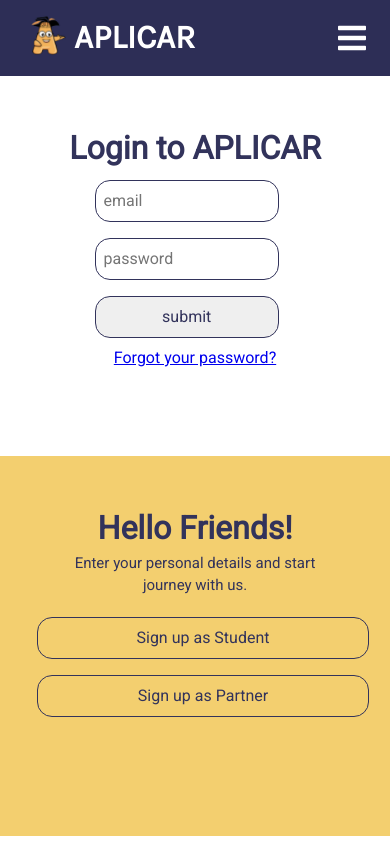
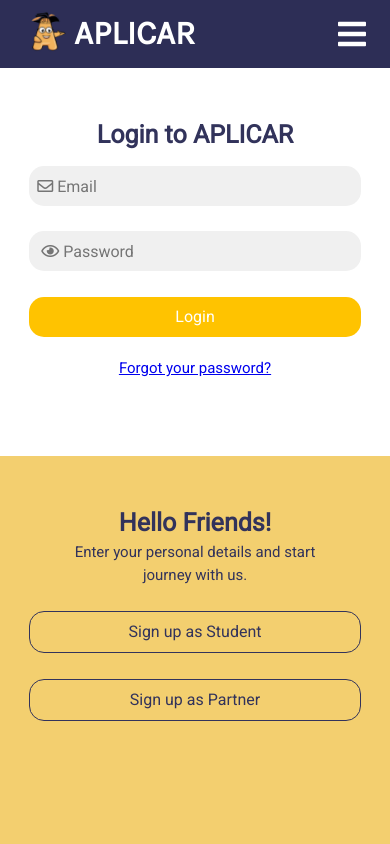
Before and after one commit to amyoulton/intership_application, a plain HTML site: page assets/index.html in a window 390 px wide. Drawn offline with Linux system fonts and the light colour scheme.

Commit message:
finished mobile first styling without hamburger functionality

```diff
--- a/assets/index.html
+++ b/assets/index.html
@@ -25,13 +25,13 @@
            <h1 class="card__title">Login to APLICAR</h1>
            <form action="#" class="card__form">
                 <div class="card__input">
-                   <input type="email" name="email" placeholder="email" class="card__button">
+                   <input type="text" name="email" placeholder="&#xf0e0; Email" class="card__button card__button--input fontAwesome ">
                 </div>
                 <div class="card__input">
-                    <input type="password" name="password" placeholder="password" class="card__button">
+                    <input type="password" name="password" placeholder=" &#xf06e; Password" class="card__button card__button--input fontAwesome">
                 </div>
                 <div class="card__input">
-                    <input type="submit" value="submit" class="card__button">
+                    <input type="submit" value="Login" class="card__button card__button--login">
                 </div>
            </form>
            <span class="card__link">
--- a/assets/styles.css
+++ b/assets/styles.css
@@ -5,7 +5,7 @@
   display: flex;
   justify-content: space-between;
   background-color: #2d2e56;
-  height: 9vh;
+  height: 8vh;
   padding-left: 1.5em;
   padding-right: 1.5em;
   align-items: center;
@@ -37,9 +37,17 @@
   padding-top: 3em;
   width: 100%;
   align-items: center;
-  height: 45vh;
+  height: 46vh;
   font-family: 'Roboto', sans-serif;
   color: #32335b;
+}
+
+.card__form {
+  display: flex;
+  flex-direction: column;
+  align-items: center;
+  font-family: 'Roboto', sans-serif;
+  width: 100%;
 }
 
 .card__heading {
@@ -48,21 +56,49 @@
   margin-bottom: 0.8em;
 }
 
+.card__title {
+  font-size: 25px;
+}
+
 .card--info {
   background-color: #f3cf6f;
   text-align: center;
 }
 
 .card__input {
-  width: 85%;
+  width: 100%;
   text-align: center;
 }
 
 .card__button {
   padding: 0.5em;
-  margin: 0.5em;
-  width: 100%;
+  margin: 0.8em;
+  width: 85%;
   border-radius: 15px;
   color: #32335b;
   border: thin solid #32335b;
+  font-weight: 500;
 }
+
+.card__button--login {
+  background-color: #ffc300;
+  border: none;
+  color: white;
+}
+
+.card__button--input {
+  background: #f0f0f0;
+  border: none;
+}
+
+.card__link {
+  margin-top: 0.5em;
+  color: #32335b;
+  font-size: 15px;
+  font-weight: 400;
+}
+
+.fontAwesome {
+  font-family: 'Font Awesome 5 Free', 'Roboto', sans-serif;
+  font-weight: 400;
+}
```
